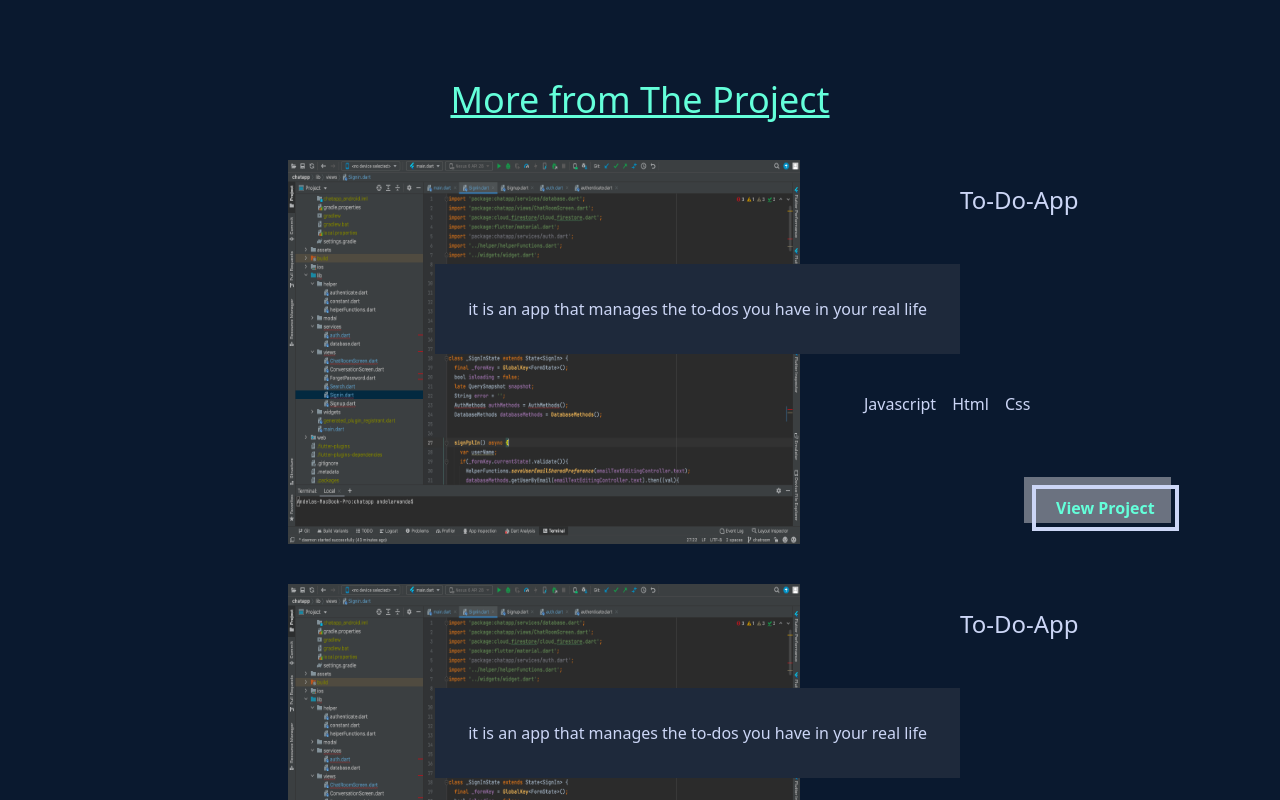
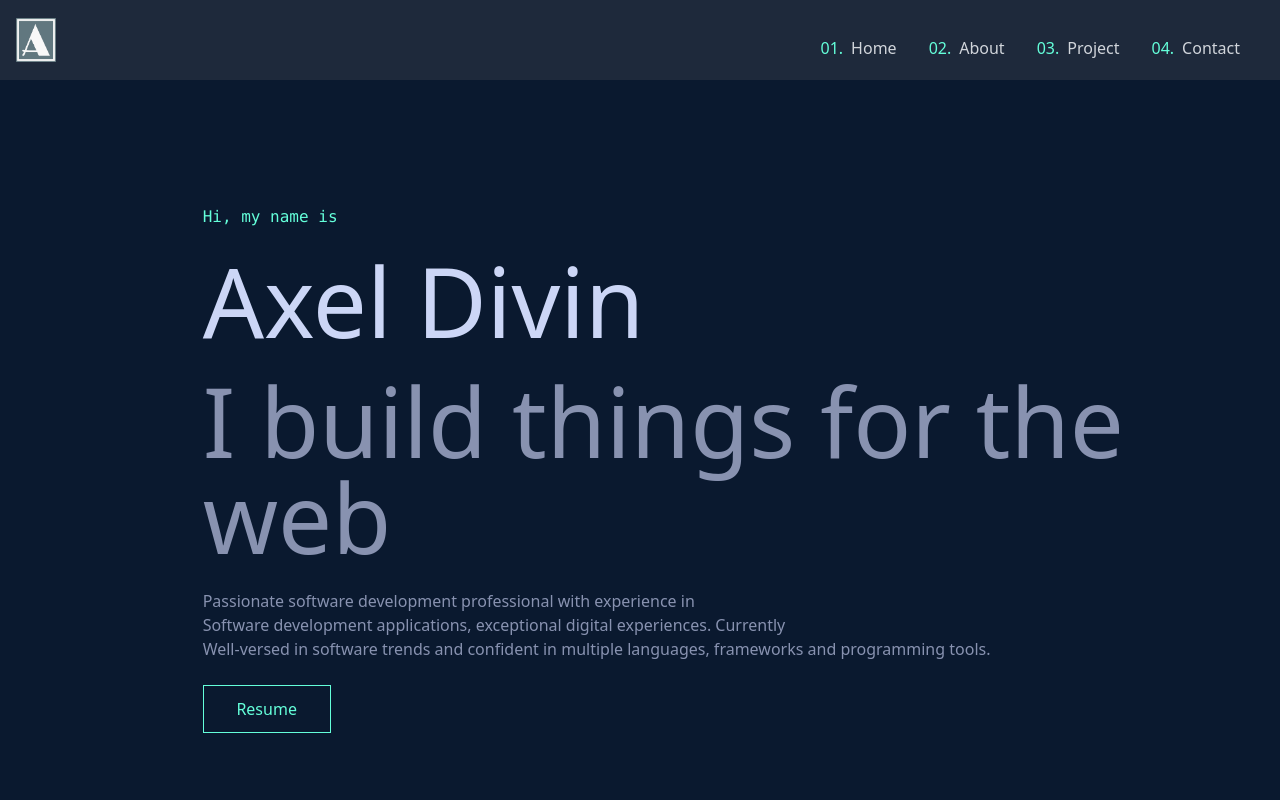
Before and after one commit to Xldivin/Portofolio-fe, a React (Create React App) app: page / in a window 1280 px wide. Shown: the top 800 px of the page. Built offline with nearby package versions, Linux system fonts and the light colour scheme.

Commit message:
added new cv

```diff
--- a/src/App.js
+++ b/src/App.js
@@ -7,12 +7,10 @@ import Project from './components/Project';
 import Contact from './components/Contact';
 import Footer from './components/Footer';
 import Asidebar from './components/Asidebar';
-import More_Projects from './components/More_Projects';
-import More_Projects1 from './components/More_Projects1';
 function App() {
   return (
     <div className='flex flex-col'>
-      {/* <div className="grid grid-cols-12 grid-rows-12 overflow-x-hidden overflow-y-hidden">
+      <div className="grid grid-cols-12 grid-rows-12 overflow-x-hidden overflow-y-hidden">
       <Navbar />
       <Main />
       <Asidebar />
@@ -28,8 +26,7 @@ function App() {
       </div>
       <div className='h-12/12 overflow-x-hidden overflow-y-hidden'>
       <Footer />
-      </div> */}
-      <More_Projects1/>
+      </div>
     </div>
   );
 }
--- a/src/components/Main.js
+++ b/src/components/Main.js
@@ -1,5 +1,5 @@
 import React from 'react'
-import Resume from '../assets/Cv.pdf'
+import Resume from '../assets/Resume.pdf'
 
 function Main() {
   return (
```
Also changed, not shown: 2 other files (tests, documents, lock files or other folders).
